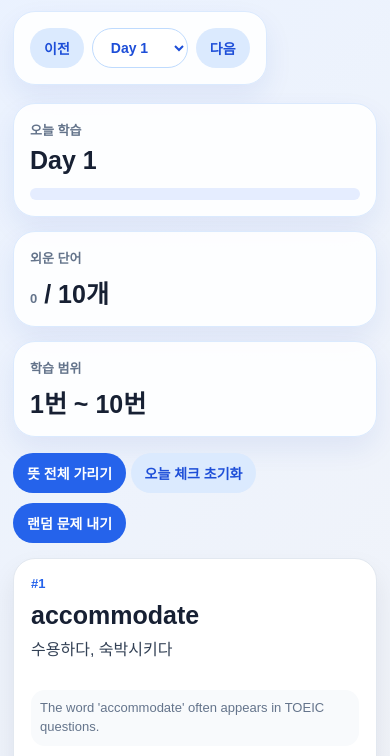
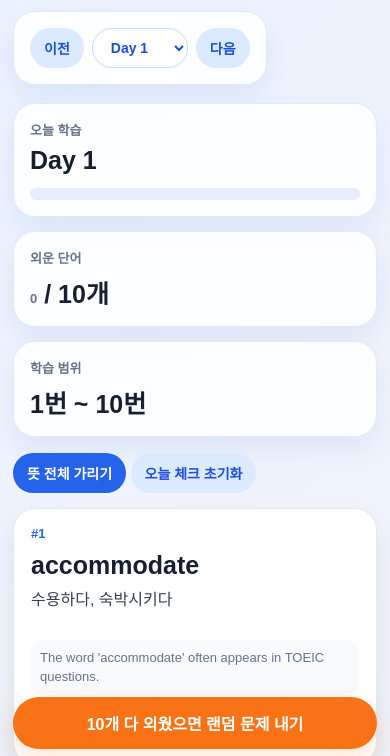
Before and after one commit to rlaehgus0518/toeic-vocab, a plain HTML site: page index.html in a window 390 px wide. Shown: the part 85-841 px from the top of the page. Drawn offline with Linux system fonts and the light colour scheme.

Commit message:
Update index.html

```diff
--- a/index.html
+++ b/index.html
@@ -181,8 +181,23 @@
       background: #16a34a;
       color: white;
     }
+    .quiz-start-box {
+      margin: 18px 0 10px;
+      display: flex;
+      justify-content: center;
+    }
+    .quiz-start-box button {
+      width: min(100%, 420px);
+      padding: 14px 18px;
+      font-size: 16px;
+      background: #f97316;
+      box-shadow: 0 10px 24px rgba(249, 115, 22, .18);
+    }
+    .quiz-start-box button:hover {
+      background: #ea580c;
+    }
     .quiz {
-      margin-top: 18px;
+      margin-top: 0;
       border-color: #fed7aa;
     }
     .quiz h2 {
@@ -216,6 +231,14 @@
       body { padding: 13px; }
       h1 { font-size: 27px; }
       .grid { grid-template-columns: 1fr; }
+      .quiz-start-box {
+        position: sticky;
+        bottom: 10px;
+        z-index: 20;
+      }
+      .quiz-start-box button {
+        width: 100%;
+      }
     }
   </style>
 </head>
@@ -253,13 +276,13 @@
       <div>
         <button id="toggleBtn">뜻 전체 가리기</button>
         <button class="ghost" id="resetBtn">오늘 체크 초기화</button>
-      </div>
-      <div>
-        <button id="quizBtn">랜덤 문제 내기</button>
-      </div>
-    </div>
+      </div>    </div>
 
     <main class="grid" id="grid"></main>
+
+    <div class="quiz-start-box">
+      <button id="quizBtn">10개 다 외웠으면 랜덤 문제 내기</button>
+    </div>
 
     <section class="panel quiz">
       <h2>랜덤 복습 문제</h2>
```
